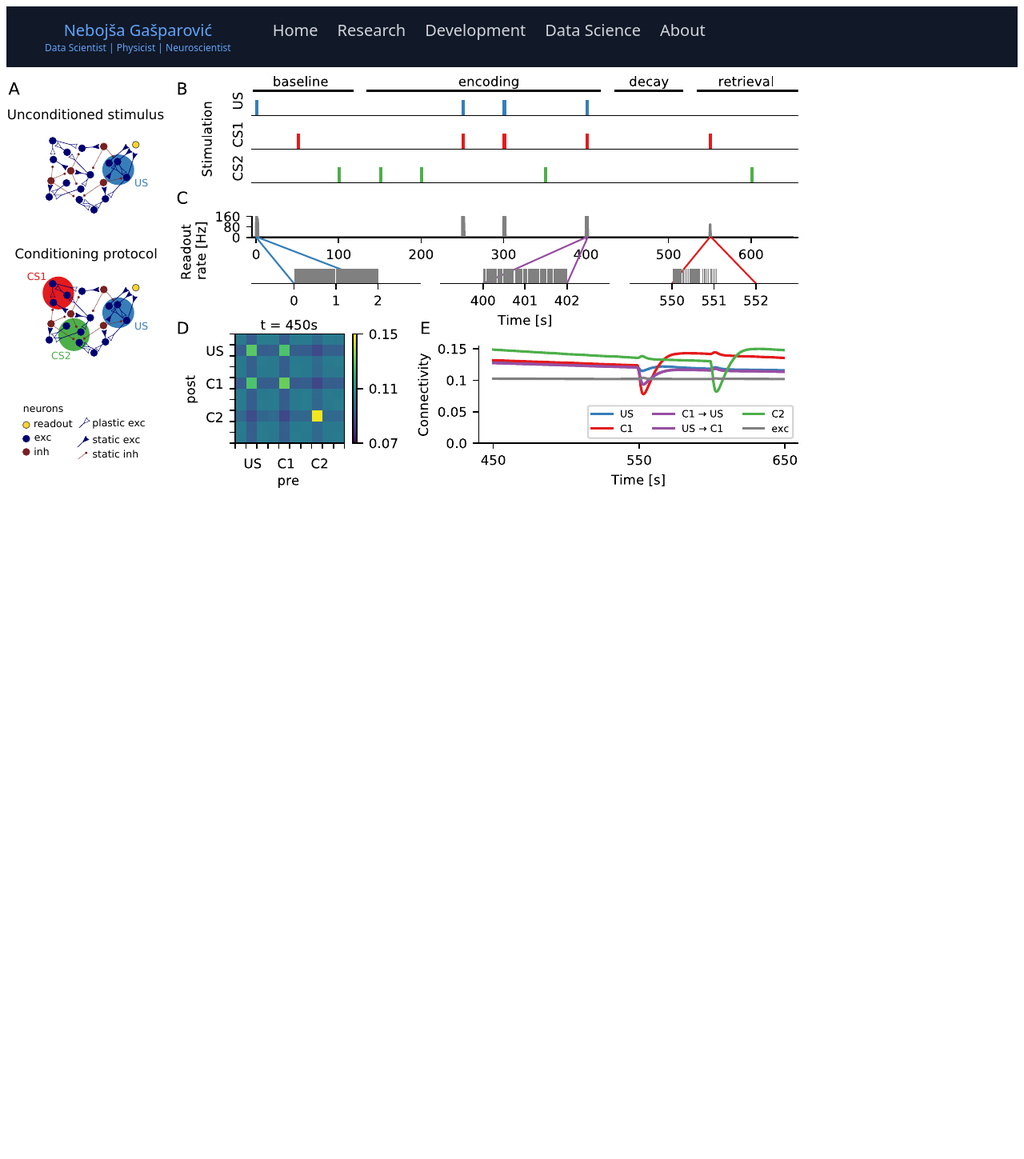
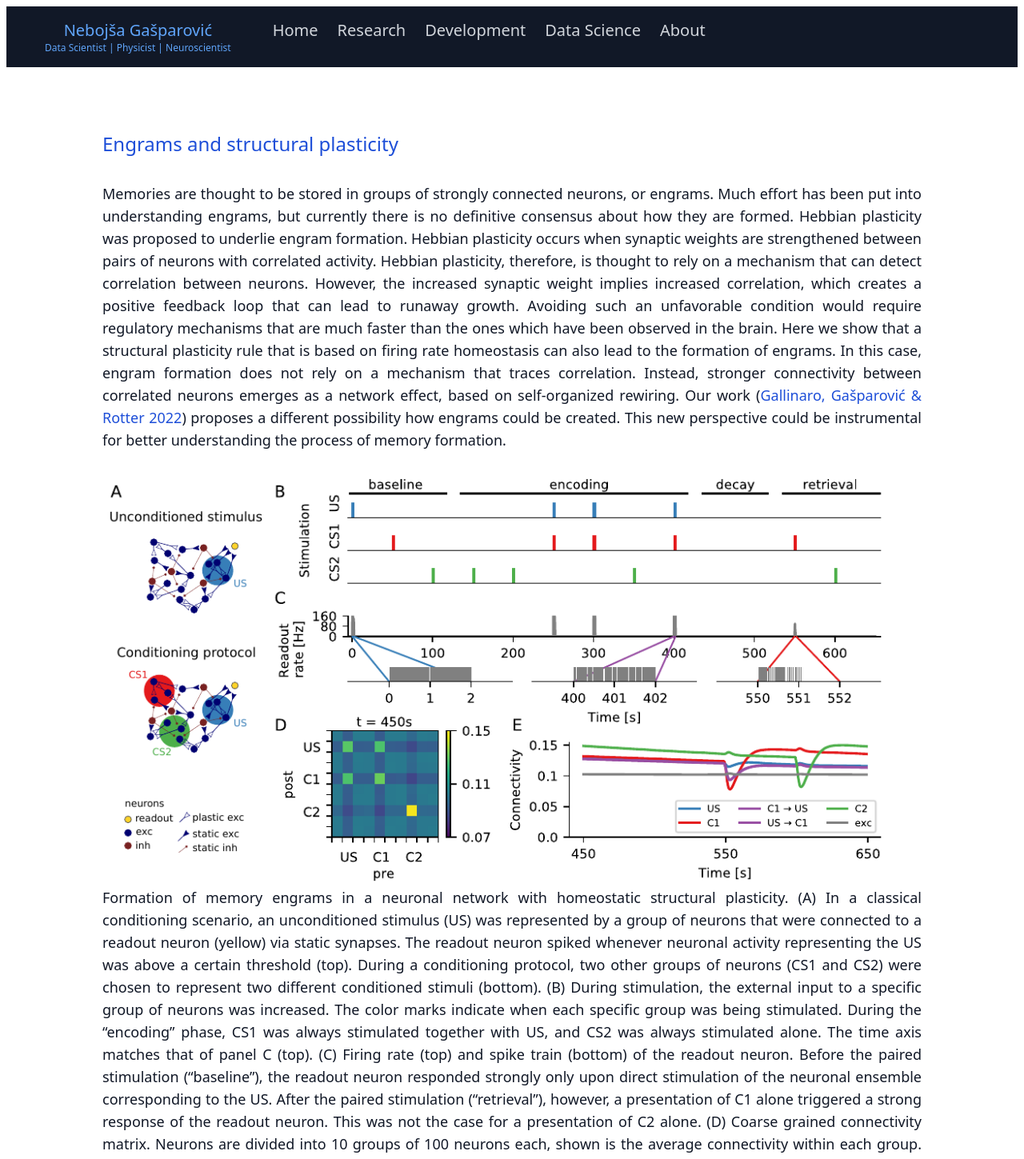
Before and after one commit to zarathustracode/homepage, a React (Create React App) app: page /homeostasis in a window 1280 px wide. Shown: the top 1449 px of the page at 80% size. Before the commit the page ends 800 px from the top, so only its background shows below. Built offline with nearby package versions, Linux system fonts and the light colour scheme.

Commit message:
Research page

```diff
--- a/src/pages/Homeaostasis.js
+++ b/src/pages/Homeaostasis.js
@@ -2,9 +2,83 @@ import pic from "../assets/images/fig_engram.png"
 
 const Homeaostasis = () => {
   return (
-    <>
-       <img src={pic} />
-    </>
+    <div className="relative w-4/5
+    m-auto mt-12 md:text-justify lg:text-justify">
+      <br></br>
+      <h1>
+        Engrams and structural plasticity
+      </h1>
+      <br></br>
+      <p className="text-lg text-gray-900">
+        Memories are thought to be stored in groups of strongly connected neurons, or engrams.
+        Much effort has been put into understanding engrams, but currently there is no
+        definitive consensus about how they are formed. Hebbian plasticity was proposed to
+        underlie engram formation. Hebbian plasticity occurs when synaptic weights are
+        strengthened between pairs of neurons with correlated activity. Hebbian plasticity,
+        therefore, is thought to rely on a mechanism that can detect correlation between
+        neurons. However, the increased synaptic weight implies increased correlation, which
+        creates a positive feedback loop that can lead to runaway growth. Avoiding such an
+        unfavorable condition would require regulatory mechanisms that are much faster than
+        the ones which have been observed in the brain. Here we show that a structural
+        plasticity rule that is based on firing rate homeostasis can also lead to the formation of
+        engrams. In this case, engram formation does not rely on a mechanism that traces
+        correlation. Instead, stronger connectivity between correlated neurons emerges as a
+        network effect, based on self-organized rewiring. Our work (<cite className="text-blue-700 not-italic"><a href="https://doi.org/10.1371/journal.pcbi.1009836">
+        Gallinaro, Gašparović & Rotter 2022</a></cite>) proposes a different
+        possibility how engrams could be created. This new perspective could be instrumental
+        for better understanding the process of memory formation.
+      </p>
+      <br></br>
+      <figure>
+        <img src={pic} className="relative w-full" />
+        <figcaption className="text-lg text-gray-900">
+        Formation of memory engrams in a neuronal network with homeostatic
+        structural plasticity. (A) In a classical conditioning scenario, an unconditioned stimulus
+        (US) was represented by a group of neurons that were connected to a readout neuron
+        (yellow) via static synapses. The readout neuron spiked whenever neuronal activity
+        representing the US was above a certain threshold (top). During a conditioning protocol,
+        two other groups of neurons (CS1 and CS2) were chosen to represent two different
+        conditioned stimuli (bottom). (B) During stimulation, the external input to a specific
+        group of neurons was increased. The color marks indicate when each specific group was
+        being stimulated. During the “encoding” phase, CS1 was always stimulated together
+        with US, and CS2 was always stimulated alone. The time axis matches that of panel C
+        (top). (C) Firing rate (top) and spike train (bottom) of the readout neuron. Before the
+        paired stimulation (“baseline”), the readout neuron responded strongly only upon direct
+        stimulation of the neuronal ensemble corresponding to the US. After the paired
+        stimulation (“retrieval”), however, a presentation of C1 alone triggered a strong response
+        of the readout neuron. This was not the case for a presentation of C2 alone. (D) Coarse
+        grained connectivity matrix. Neurons are divided into 10 groups of 100 neurons each,
+        shown is the average connectivity within each group. After encoding, the connectivity
+        matrix indicates that engrams were formed, and we found enhanced connectivity within
+        all three ensembles as a consequence of repeated stimulation. Bidirectional
+        inter-connectivity across different engrams, however, is only observed for the pair C1-US
+        that experienced paired stimulation. (E) Average connectivity as a function of time.
+        The connectivity dynamics shows that engram identity was strengthened with each
+        stimulus presentation, and that engrams decayed during unspecific external stimulation.
+        </figcaption>
+      </figure>
+      <br></br>
+      <p className="text-lg text-gray-900">
+      René Descartes already proposed a theory of memory, paraphrased in <cite className="text-blue-700 not-italic"> <a href="https://doi.org/10.1016/j.conb.2017.06.006">Mongillo et al. 2017</a></cite>:
+      Putting needles through a linen cloth would leave traces in the cloth that either stay open, or can more easily be opened again.
+      Richard Semon, who originally coined the term ``engram'' in his book
+      <cite><a className="text-blue-700 not-italic" href="https://archive.org/stream/cu31924100387210#page/n31/mode/2up"> The Mneme </a></cite>
+      (see
+       <cite className="text-blue-700 not-italic"><a href="https://doi.org/10.1038/nrn4000"> Josselyn et al. 2015</a></cite> for more details),
+       proposes that an engram is a ``permanent record'' formed after a stimulus impacts an ``irritable substance''.
+       Putting these two ideas together, we can think of Descartes' needles not to penetrate an inanimate linen cloth,
+        but a living brain, the irritable substance. In this case, we should expect the formation not of permanent holes,
+         but of scar tissue, which grows further by repeating the procedure. Therefore, the memory of the system nothing else but a ``scar'' left by sensory experience.
+          We think that this is a good metaphor for the type of memories described in our paper,
+           formed through homeostatically controlled structural plasticity.
+            Interestingly, this model was originally meant as a model for rewiring after lesion <cite className="text-blue-700 not-italic"><a href="https://doi.org/10.3389/fnana.2014.00115">Butz2013</a></cite>.
+             In our work, however, the ``lesion'' is imposed by stimulation, which induces phenomena similar to scar formation.
+             The dynamics of this healing process is very universal, where resources from the whole network are used to fix a local problem leading to a scar.
+              A perturbation introduces heterogeneity in a previously homogeneous organic substrate.
+      </p>
+      <br></br>
+
+    </div>
   )
 }
 
```
